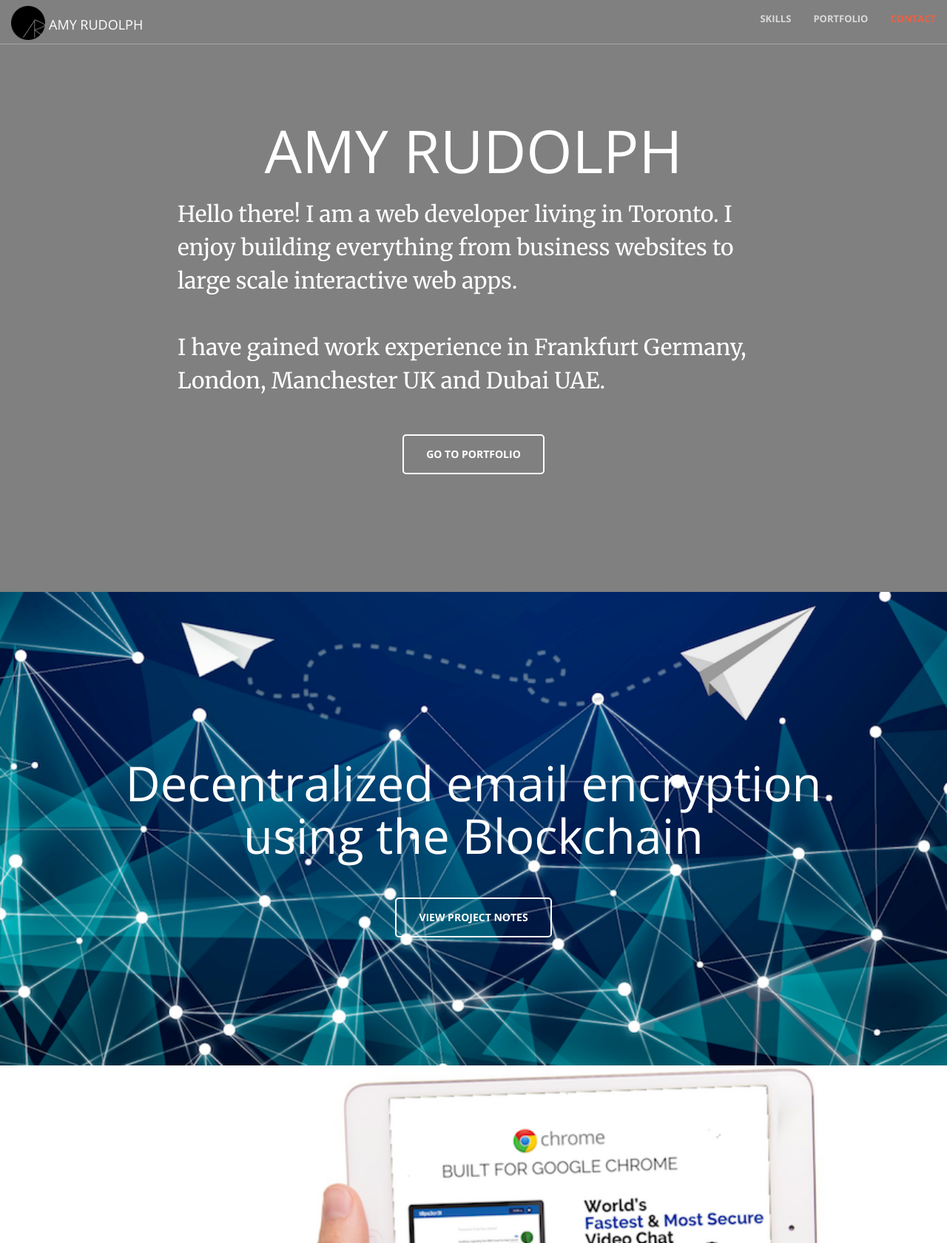
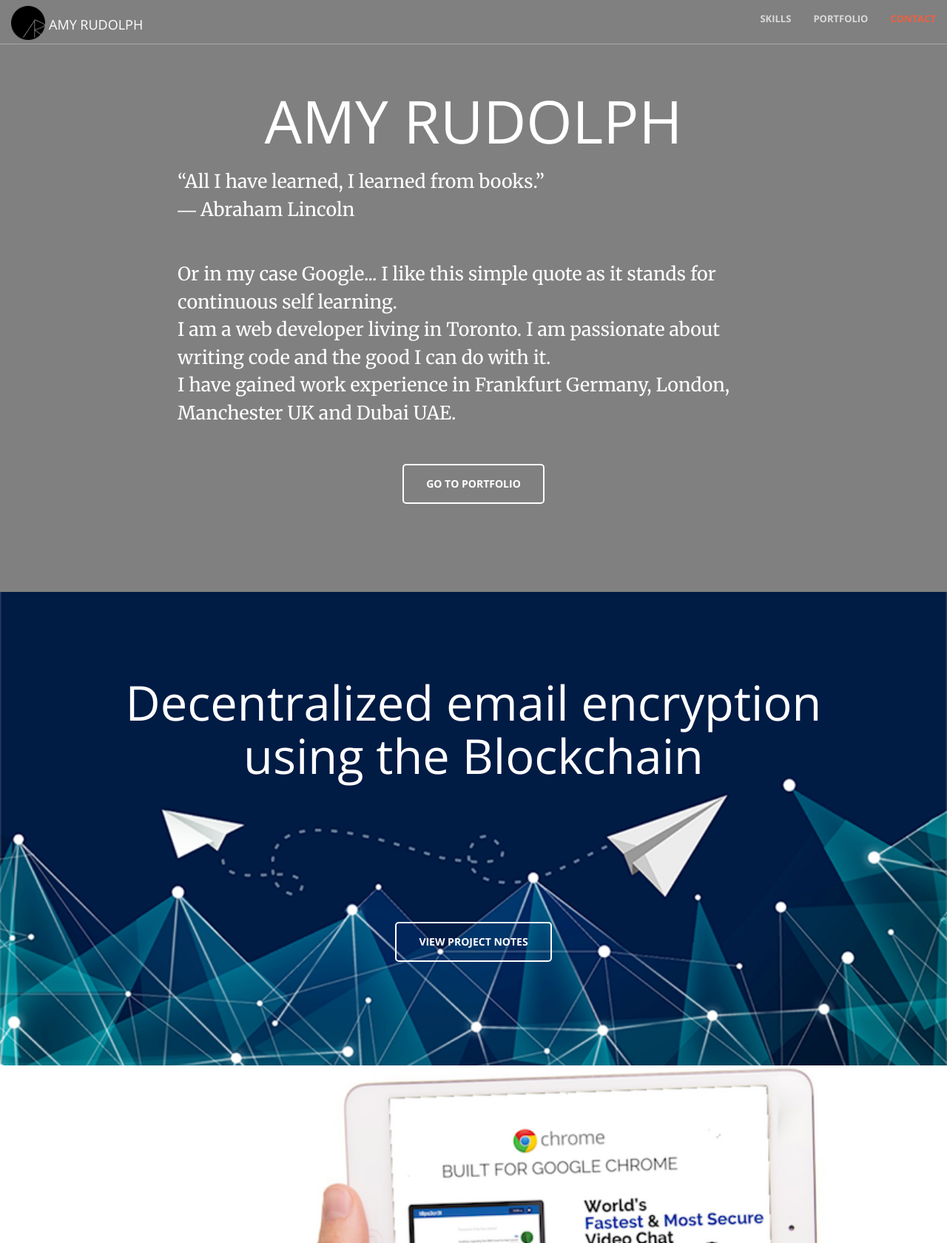
Before and after one commit to amyru/portfolio, a PHP site: page / in a window 1280 px wide. Shown: the top 1680 px of the page at 74% size. Run offline with PHP 8.4, Linux system fonts and the light colour scheme; some libraries are stand-ins or nearby versions.

Commit message:
fixing margins for projects

```diff
--- a/css/style.css
+++ b/css/style.css
@@ -29,7 +29,7 @@ header .header-content .header-content-inner h1 {
 
 header .header-content .header-content-inner p{
 	font-weight: normal;
-	font-size: 30px;
+	font-size: 25px;
 	text-align: left;
 	color: white;
 }
@@ -44,6 +44,7 @@ header .header-content .header-content-inner p{
 .header-btn:hover{
 	background: transparent;
 	border: solid #012A68 2px;
+	color: white;
 }
 
 .container-fluid{
@@ -60,21 +61,23 @@ header .header-content .header-content-inner p{
 }
 
 
-/* section bg-primary*/
+/* section finasafe*/
 
-.bg-primary {
-	background-image: url("../img/finasafe.png");
+.finasafe {
+	background-image: url("../img/blockchain.png");
+	background-position: 40%;
 	-webkit-background-size: cover;
 	-moz-background-size: cover;
   -o-background-size: cover;
   background-size: cover;
 	height: 80%;
+	color: white;
 }
 
 .finasafe-header {
 	font-weight: 100;
-	margin-top: 13%;
-	margin-bottom: 5%;
+	margin-top: 1.5%;
+	margin-bottom: 20%;
 }
 
 /* section tpscrt */
--- a/index.html
+++ b/index.html
@@ -99,7 +99,10 @@
                 <div class=".col-md-6 .col-md-offset-3">
                 <h1>Amy Rudolph</h1><br>
 
-                <p class="first-p">Hello there! I am a web developer living in Toronto. I enjoy building everything from business websites to large scale interactive web apps.<br><br>
+                <p class="first-p">“All I have learned, I learned from books.”<br>― Abraham Lincoln</p>
+
+                <p class="first-p">Or in my case Google... I like this simple quote as it stands for continuous self learning.<br>
+                I am a web developer living in Toronto. I am passionate about writing code and the good I can do with it.<br>
                 I have gained work experience in Frankfurt Germany, London, Manchester UK and Dubai UAE.</p>
                 </div>
 
@@ -109,11 +112,11 @@
         <!-- <canvas width="1400" height="800"></canvas> -->
     </header>
 
-    <section class="bg-primary" id="about">
+    <section class="finasafe" id="about">
         <div class="container">
             <div class="row">
                 <div class="col-lg-10 col-lg-offset-1 text-center">
-                    <h1 class=" finasafe-header">Decentralized email encryption using the Blockchain</h1>
+                    <h1 class="finasafe-header">Decentralized email encryption using the Blockchain</h1>
                     <a href="#skills" class="header-btn btn btn-default btn-xl skills page-scroll">View Project Notes</a>
                 </div>
             </div>
```
Also changed, not shown: img/blockchain.png (added).
